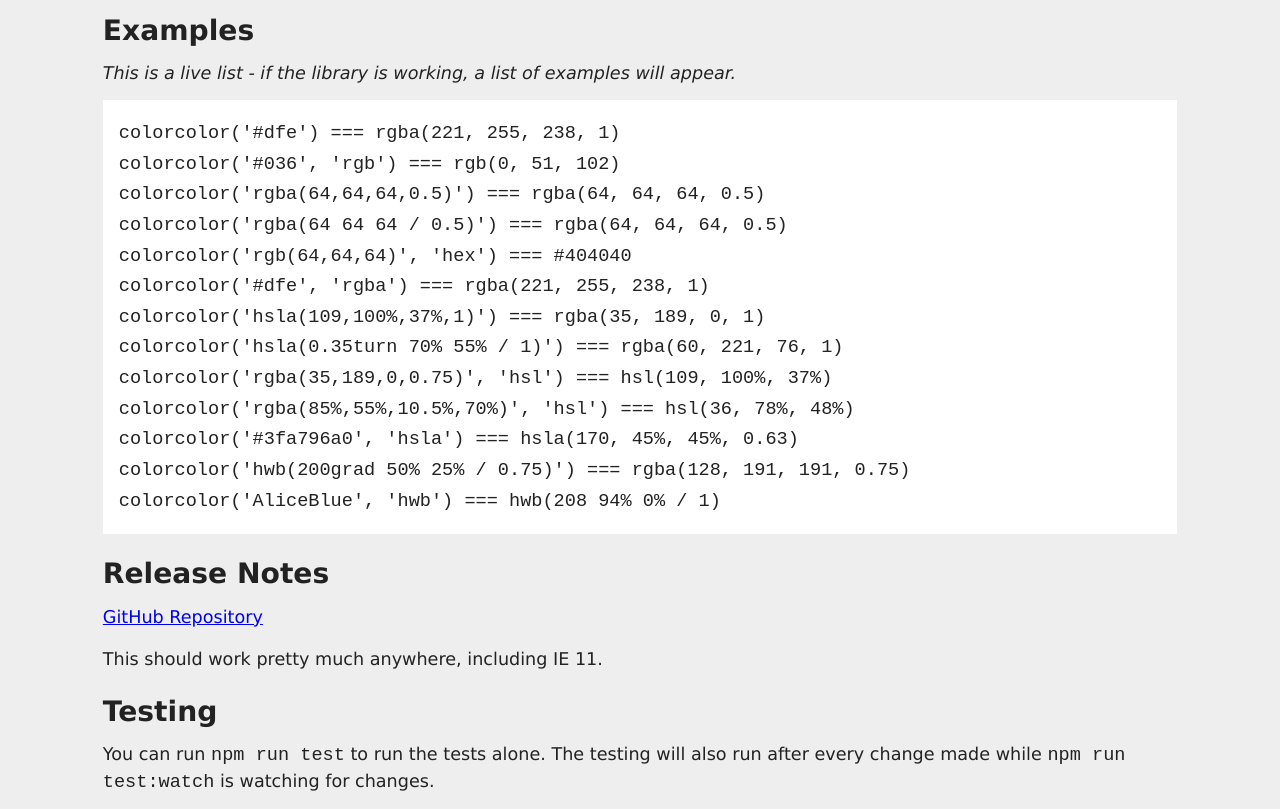
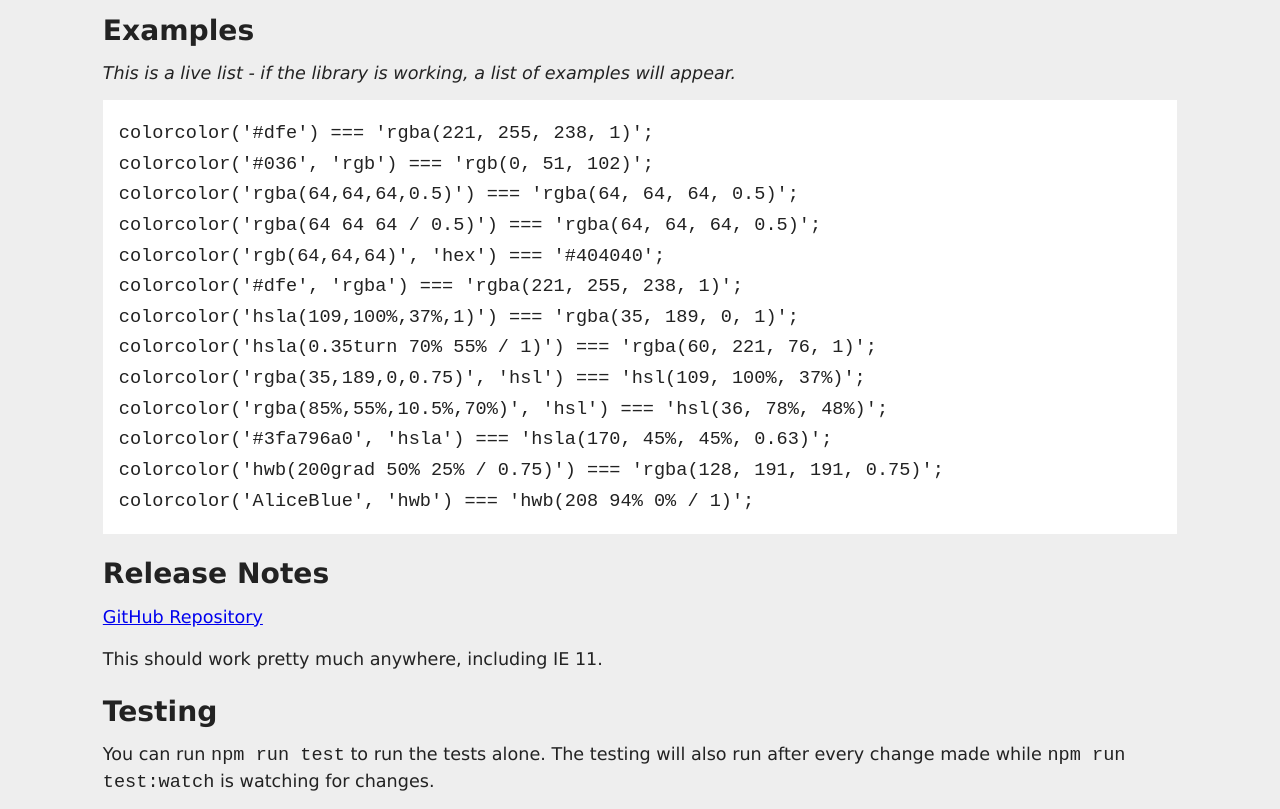
Before and after one commit to russelporosky/color2color, a plain HTML site: page index.html in a window 1280 px wide. Shown: the part 960-1769 px from the top of the page. Drawn offline with Linux system fonts and the light colour scheme.

Commit message:
Modified example output to be valid TypeScript

```diff
--- a/index.html
+++ b/index.html
@@ -136,7 +136,7 @@
 		let newColorExampleItem = document.createElement('li');
 		let newColorExampleCode = document.createElement('code');
 		let targetColor = testCalls[i][1] ? ', \'' + testCalls[i][1] + '\'' : '';
-		newColorExampleCode.innerHTML = 'colorcolor(\'' + testCalls[i][0] + '\'' + targetColor + ') === ' + colorcolor(testCalls[i][0], testCalls[i][1] || '');
+		newColorExampleCode.innerHTML = 'colorcolor(\'' + testCalls[i][0] + '\'' + targetColor + ') === \'' + colorcolor(testCalls[i][0], testCalls[i][1] || '') + '\';';
 
 		newColorExampleItem.appendChild(newColorExampleCode);
 		colorExamplesList.appendChild(newColorExampleItem);
```
